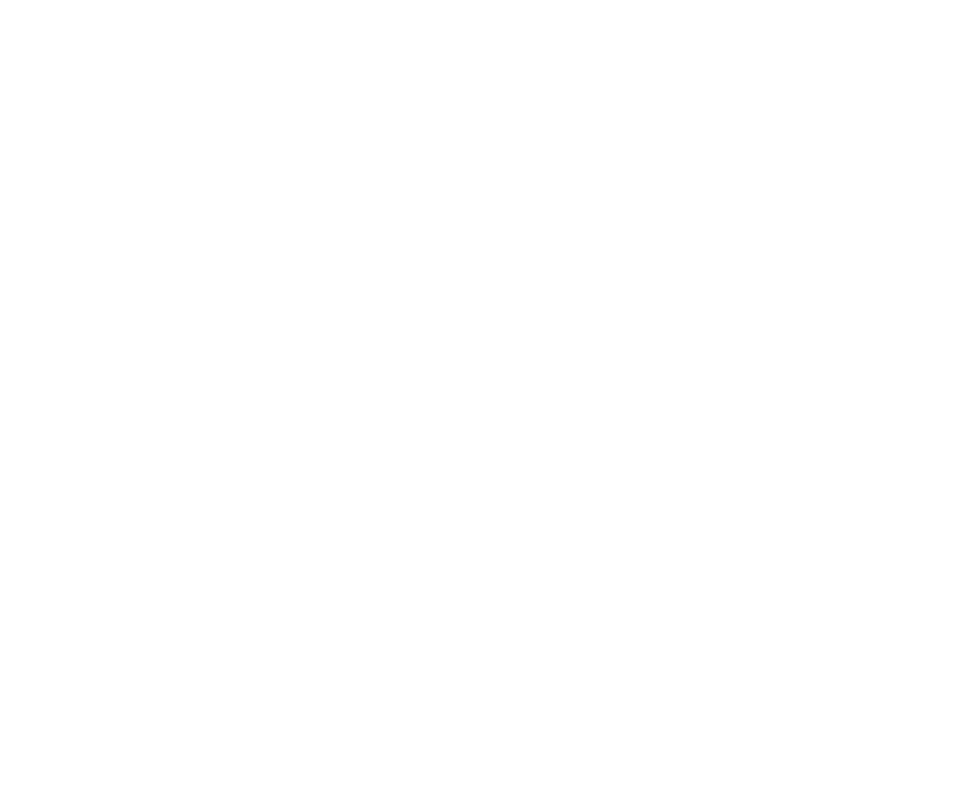
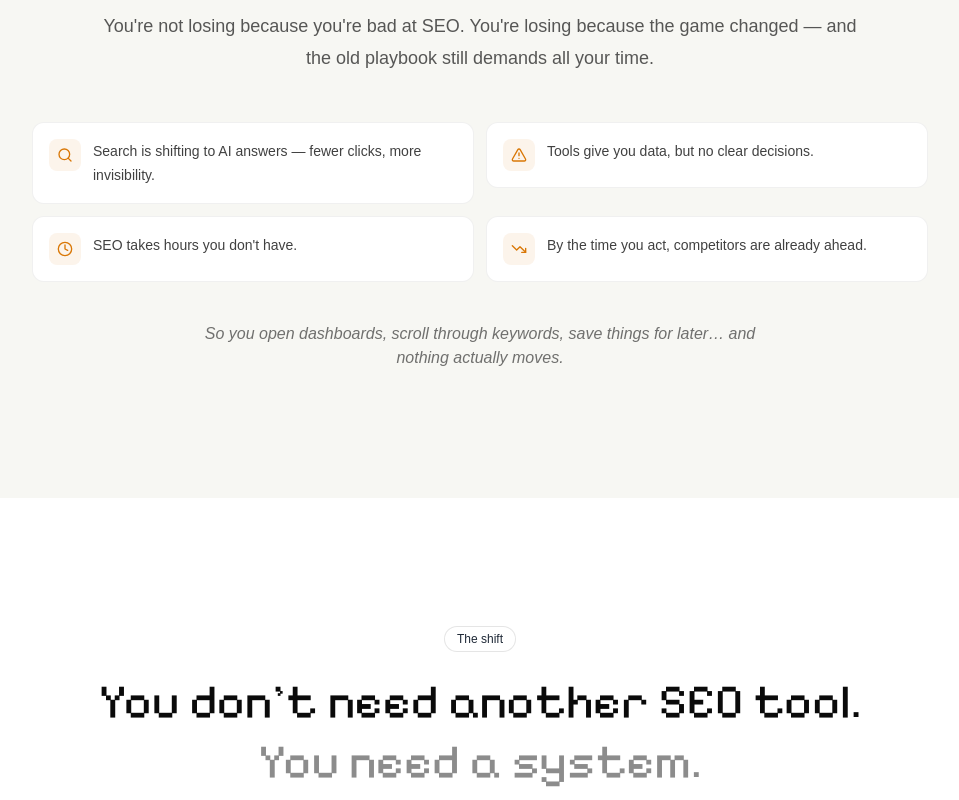
Before and after one commit to saumyarex/ai-agent-for-seo, a Next.js app: page / in a window 1280 px wide. Shown: the part 1420-2220 px from the top of the page, without its empty margins (160-1119 px from the left). Before the commit the page ends 1116 px from the top, so only its background shows below. Built offline with nearby package versions, Linux system fonts and the light colour scheme.

Commit message:
feat: add Problem, Reframe, Solution, Features, HowItWorks, SocialProof, Vision, and FinalCTA sections to Home for enhanced SEO agent presentation

```diff
--- a/app/page.tsx
+++ b/app/page.tsx
@@ -1,9 +1,27 @@
 import HeroSection from "@/components/HeroSection";
+import ProblemSection from "@/components/sections/ProblemSection";
+import ReframeSection from "@/components/sections/ReframeSection";
+import SolutionSection from "@/components/sections/SolutionSection";
+import FeaturesSection from "@/components/sections/FeaturesSection";
+import HowItWorksSection from "@/components/sections/HowItWorksSection";
+import SocialProofSection from "@/components/sections/SocialProofSection";
+import VisionSection from "@/components/sections/VisionSection";
+import FinalCTASection from "@/components/sections/FinalCTASection";
+import Footer from "@/components/Footer";
 
 export default function Home() {
   return (
-    <div className="min-h-screen overflow-hidden">
+    <div className="min-h-screen">
       <HeroSection />
+      <ProblemSection />
+      <ReframeSection />
+      <SolutionSection />
+      <FeaturesSection />
+      <HowItWorksSection />
+      <SocialProofSection />
+      <VisionSection />
+      <FinalCTASection />
+      <Footer />
     </div>
   );
 }
```
